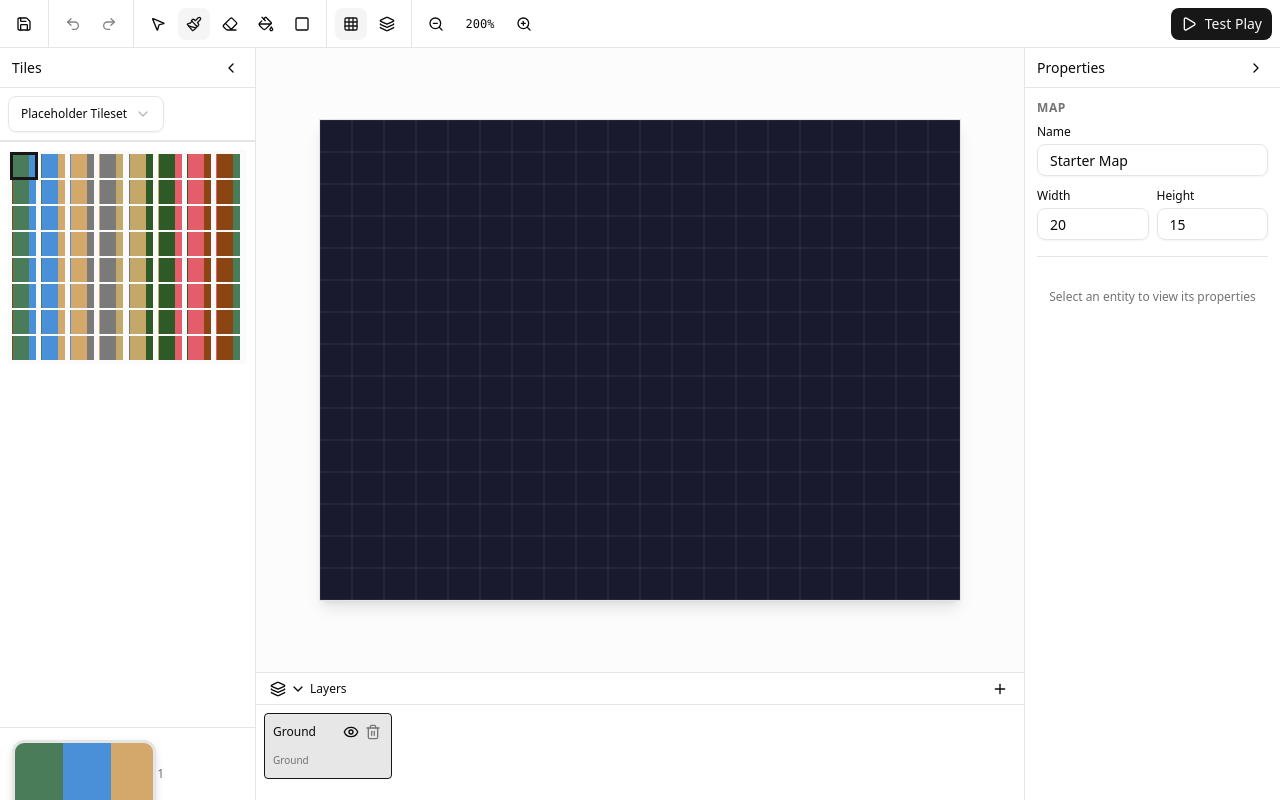
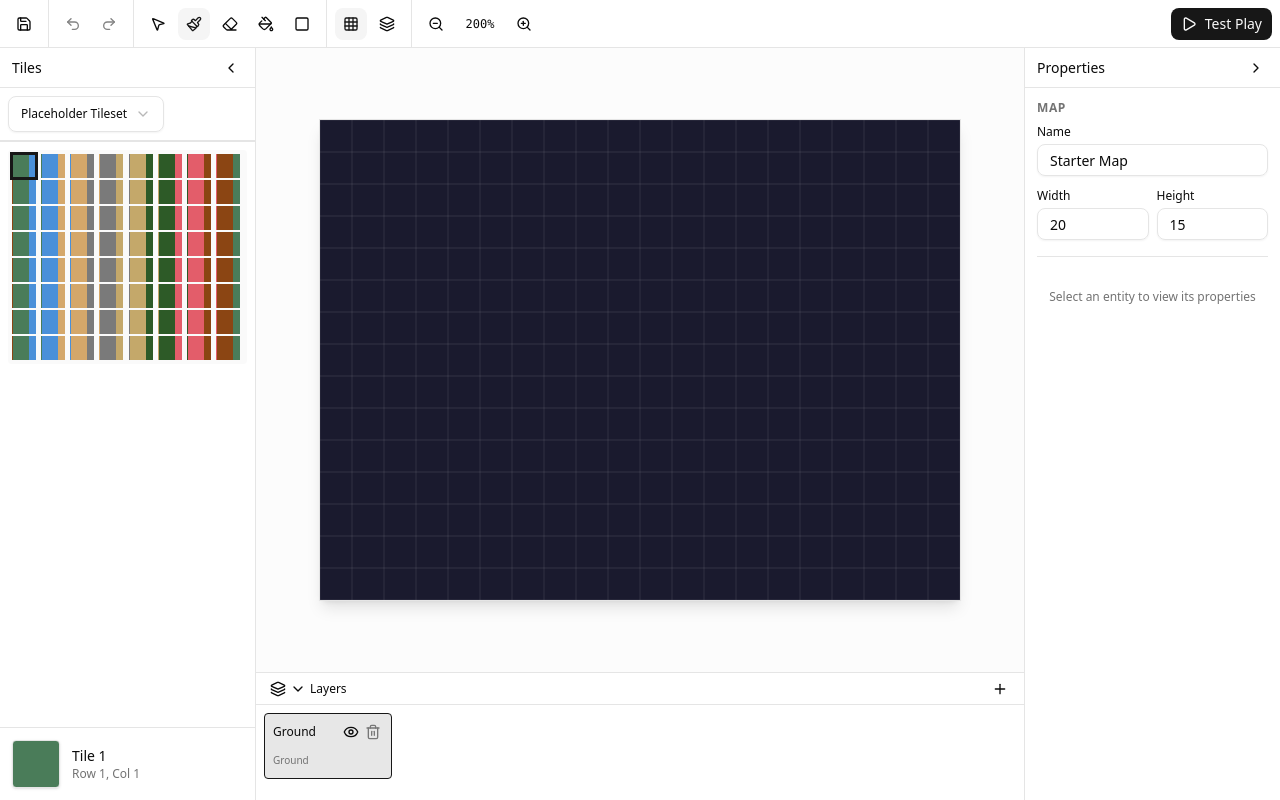
Before and after one commit to omariosouto/monster-tammer-rpg-browser-builder, a React (Vite) app: page / in a window 1280 px wide. Both pictures are taken after a click on the button "Open Editor". Built offline with nearby package versions, Linux system fonts and the light colour scheme.

Commit message:
fix: improve tile tooltip design with proper scaling

```diff
--- a/src/components/editor/TilePalette.tsx
+++ b/src/components/editor/TilePalette.tsx
@@ -65,11 +65,11 @@ export function TilePalette() {
     selectTiles([tileIndex + 1]);
   };
 
-  // Calculate background position for a tile
-  const getTileBackgroundPosition = (tileIndex: number) => {
+  // Calculate background position for a tile at a given scale
+  const getTileBackgroundPosition = (tileIndex: number, scale = 1) => {
     const col = tileIndex % TILESET_COLUMNS;
     const row = Math.floor(tileIndex / TILESET_COLUMNS);
-    return `-${col * TILE_SIZE}px -${row * TILE_SIZE}px`;
+    return `-${col * TILE_SIZE * scale}px -${row * TILE_SIZE * scale}px`;
   };
 
   if (collapsed) {
@@ -148,23 +148,24 @@ export function TilePalette() {
                       onClick={() => handleTileClick(tileIndex)}
                     />
                   </TooltipTrigger>
-                  <TooltipContent
-                    side="right"
-                    className="flex items-center gap-2"
-                  >
+                  <TooltipContent side="right" sideOffset={8}>
+                    <div className="flex flex-col items-center gap-1.5 p-1">
                       <div
-                      className="w-8 h-8 border border-border rounded"
+                        className="w-8 h-8 rounded border border-border/50"
                         style={{
                           backgroundImage: `url(${tilesetImageUrl})`,
-                        backgroundPosition:
-                          getTileBackgroundPosition(tileIndex),
-                        backgroundSize: `${TILESET_COLUMNS * TILE_SIZE}px ${TILESET_ROWS * TILE_SIZE}px`,
+                          backgroundPosition: getTileBackgroundPosition(
+                            tileIndex,
+                            2,
+                          ),
+                          backgroundSize: `${TILESET_COLUMNS * TILE_SIZE * 2}px ${TILESET_ROWS * TILE_SIZE * 2}px`,
                           imageRendering: "pixelated",
-                        transform: "scale(2)",
-                        transformOrigin: "center",
                         }}
                       />
-                    <span className="ml-2">Tile {tileIndex + 1}</span>
+                      <span className="text-xs font-medium">
+                        Tile {tileIndex + 1}
+                      </span>
+                    </div>
                   </TooltipContent>
                 </Tooltip>
               ))}
@@ -177,22 +178,20 @@ export function TilePalette() {
       <div className="border-t p-3">
         {selectedTiles.length > 0 ? (
           <div className="flex items-center gap-3">
-            {/* Large tile preview */}
+            {/* Large tile preview (3x scale = 48px) */}
             <div
               className="w-12 h-12 border border-border rounded shadow-sm flex-shrink-0"
               style={{
                 backgroundImage: `url(${tilesetImageUrl})`,
                 backgroundPosition: getTileBackgroundPosition(
                   selectedTiles[0] - 1,
+                  3,
                 ),
-                backgroundSize: `${TILESET_COLUMNS * TILE_SIZE}px ${TILESET_ROWS * TILE_SIZE}px`,
+                backgroundSize: `${TILESET_COLUMNS * TILE_SIZE * 3}px ${TILESET_ROWS * TILE_SIZE * 3}px`,
                 imageRendering: "pixelated",
-                backgroundRepeat: "no-repeat",
-                transform: "scale(3)",
-                transformOrigin: "top left",
               }}
             />
-            <div className="flex flex-col ml-6">
+            <div className="flex flex-col">
               <span className="text-sm font-medium">
                 Tile {selectedTiles[0]}
               </span>
```
Lines whose indentation alone changed are shown as unchanged.
